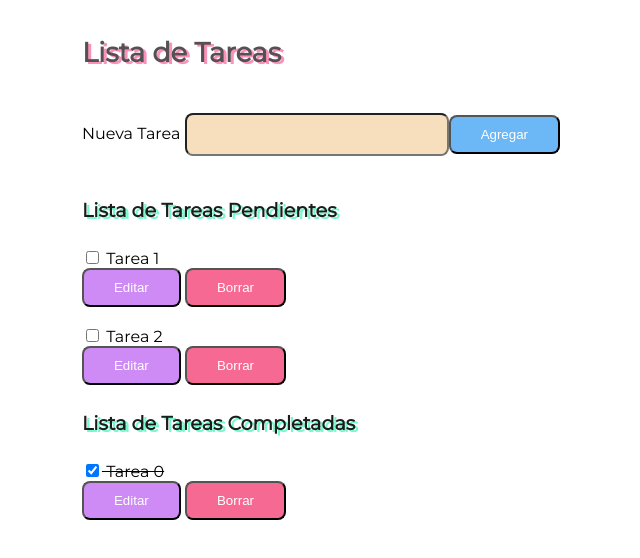
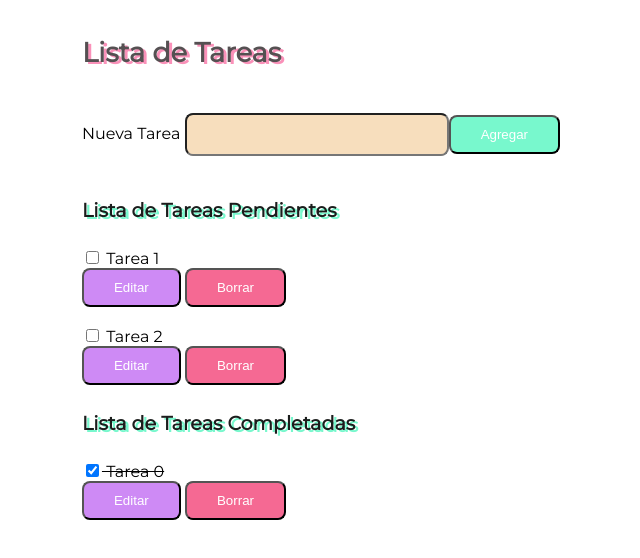
Before and after one commit to beluem/listatareas, a plain HTML site: page index.html in a window 1280 px wide. Shown: the whole page, without its empty margins (319-959 px from the left). Drawn offline with Linux system fonts and the light colour scheme.

Commit message:
commit 3

```diff
--- a/index.html
+++ b/index.html
@@ -52,7 +52,7 @@
 
         }
         .add {
-            background-color: rgb(108, 183, 245);
+            background-color: rgb(120, 248, 205);
         }
         .edit:hover , .delete:hover, .add:hover, .text:hover {
             background-color: #ebc6e0;
```
